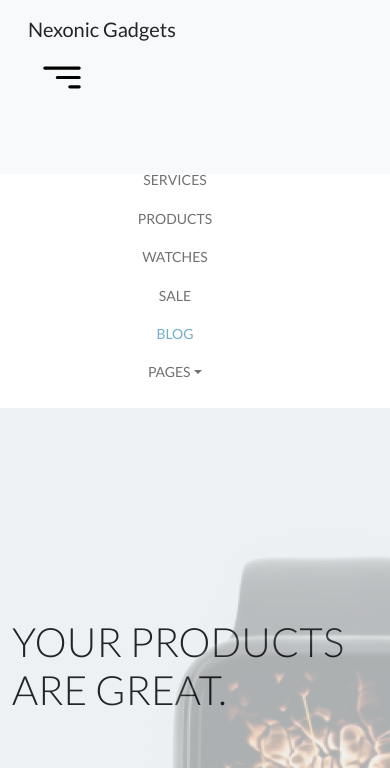
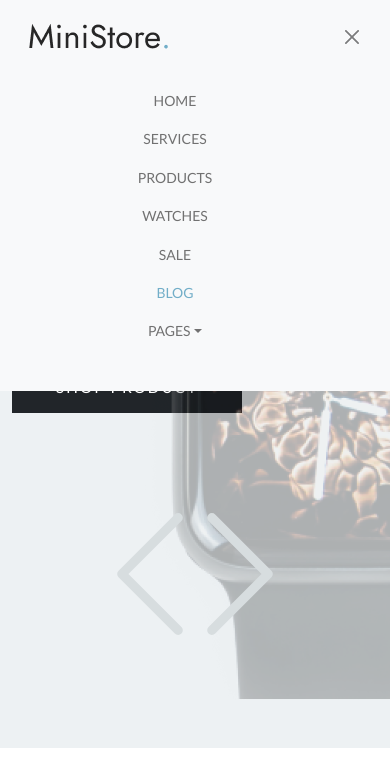
Before and after one commit to satish8699/nexonicgadgets.com, a plain HTML site: page index.html in a window 390 px wide. Shown: the top 768 px of the page. Drawn offline with nearby package versions, Linux system fonts and the light colour scheme.

Commit message:
Update index.html

```diff
--- a/index.html
+++ b/index.html
@@ -128,24 +128,11 @@
         </div>
     </div>
          <header id="header" class="site-header header-scrolled position-fixed text-black bg-light">
-             <nav id="header-nav" class="navbar navbar-expand-lg px-3 mb-3">
-               <div class="container-fluid">
-               <!-- Text Logo -->
-               <a class="navbar-brand" href="index.html">
-                 Nexonic Gadgets
-                <!-- Mobile toggle button -->
-                 <button class="navbar-toggler d-flex d-lg-none order-3 p-2" type="button" data-bs-toggle="offcanvas" data-bs-target="#bdNavbar" aria-controls="bdNavbar" aria-expanded="false" aria-label="Toggle navigation">
-                   <svg class="navbar-icon">
-                     <use xlink:href="#navbar-icon"></use>
-                     </svg>
-                     </button>
-                            <!-- Offcanvas menu -->
-                            <div class="offcanvas offcanvas-end" tabindex="-1" id="bdNavbar" aria-labelledby="bdNavbarOffcanvasLabel">
-                           <div class="offcanvas-header px-4 pb-0">
-                      <a class="navbar-brand" href="index.html">
-                     Nexonic Gadgets
-                      </nav>
-                      </header>
+      <nav id="header-nav" class="navbar navbar-expand-lg px-3 mb-3">
+        <div class="container-fluid">
+          <a class="navbar-brand" href="index.html">
+            <img src="images/main-logo.png" class="logo">
+          </a>
               <button type="button" class="btn-close btn-close-black" data-bs-dismiss="offcanvas" aria-label="Close" data-bs-target="#bdNavbar"></button>
             </div>
             <div class="offcanvas-body">
@@ -318,7 +305,7 @@
               </div>
               <div class="icon-box-content">
                 <h3 class="card-title text-uppercase text-dark">Daily offers</h3>
-                <p>heck out our exciting daily deals and discounts.</p>
+                <p> Check out our exciting daily deals and discounts.</p>
               </div>
             </div>
           </div>
```
